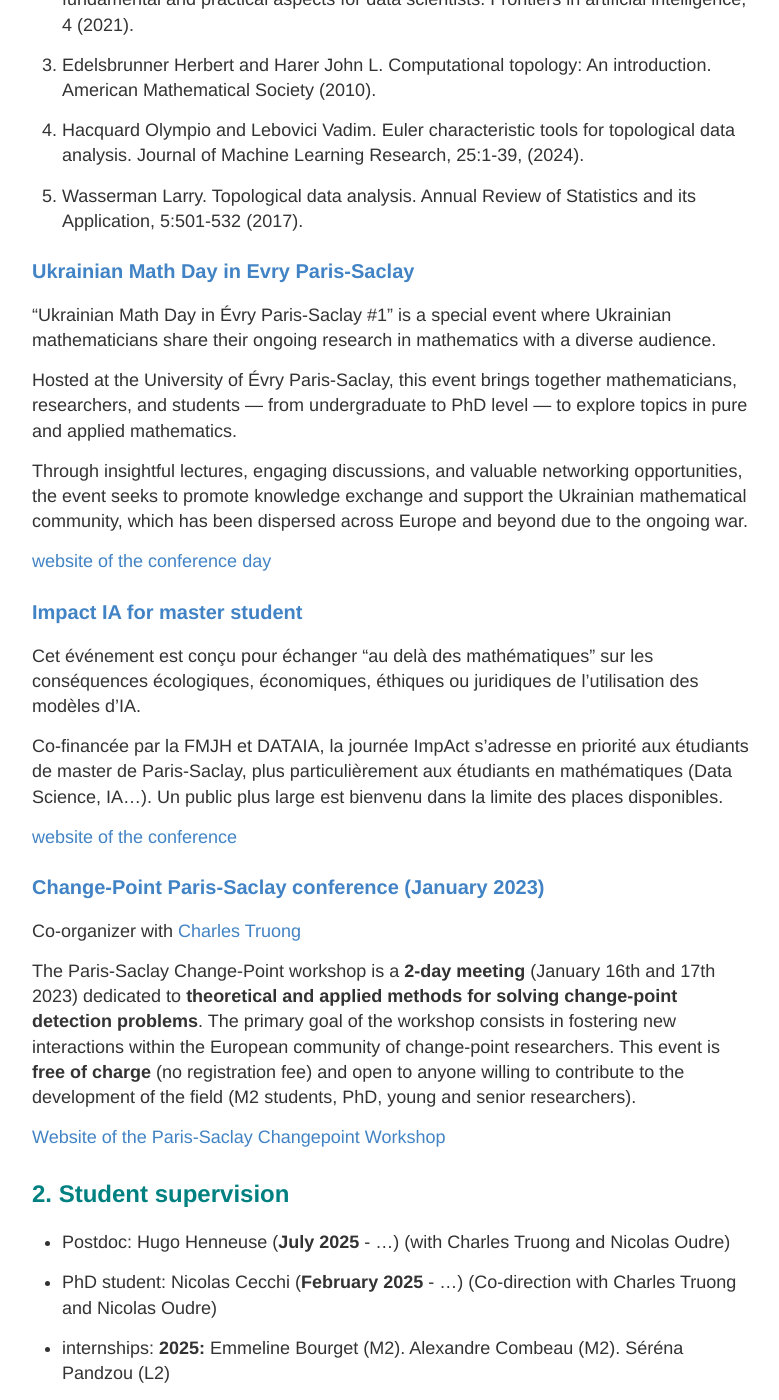
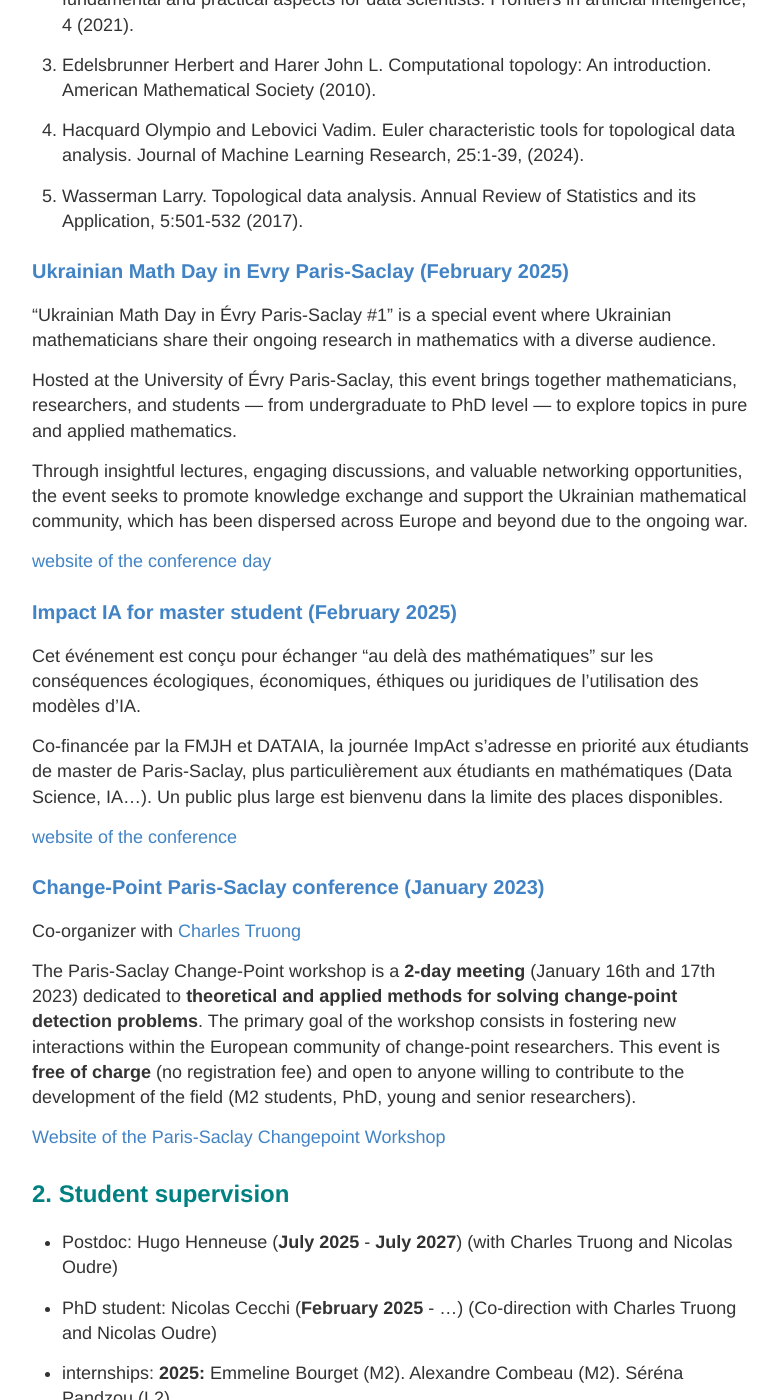
Before and after one commit to vincentrunge/vincentrunge.github.io, a Jekyll site: the page built from About.md, in a window 1280 px wide and 1400 px high, scrolled down 768 px. Shown: the whole window, without its empty margins (248-1027 px from the left). Built offline with Jekyll 4.4.1, drawn with Linux system fonts in a browser that asks for light colours.

Commit message:
Update event details and dates in About.md

```diff
--- a/About.md
+++ b/About.md
@@ -41,7 +41,7 @@ analysis. Journal of Machine Learning Research, 25:1-39, (2024).
 5:501-532 (2017).
 
 
-### <a id="ukraine"> Ukrainian Math Day in Evry Paris-Saclay
+### <a id="ukraine"> Ukrainian Math Day in Evry Paris-Saclay (February 2025)
 
 "Ukrainian Math Day in Évry Paris-Saclay #1" is a special event where Ukrainian mathematicians share their ongoing research in mathematics with a diverse audience.
 
@@ -51,7 +51,7 @@ Through insightful lectures, engaging discussions, and valuable networking oppor
 
 [website of the conference day](https://indico.math.cnrs.fr/event/13784/)
 
-### <a id="impact"> Impact IA for master student
+### <a id="impact"> Impact IA for master student (February 2025)
 
 Cet événement est conçu pour échanger "au delà des mathématiques" sur les conséquences écologiques, économiques, éthiques ou juridiques de l'utilisation des modèles d'IA.
 
@@ -71,7 +71,7 @@ The Paris-Saclay Change-Point workshop is a **2-day meeting** (January 16th and
 
 ## <span style="color:teal;"> 2. Student supervision </span>
 
-+ Postdoc: Hugo Henneuse (**July 2025** - ...)
++ Postdoc: Hugo Henneuse (**July 2025** - **July 2027**)
  (with Charles Truong and Nicolas Oudre)
 
 + PhD student: Nicolas Cecchi (**February 2025** - ...)
```
